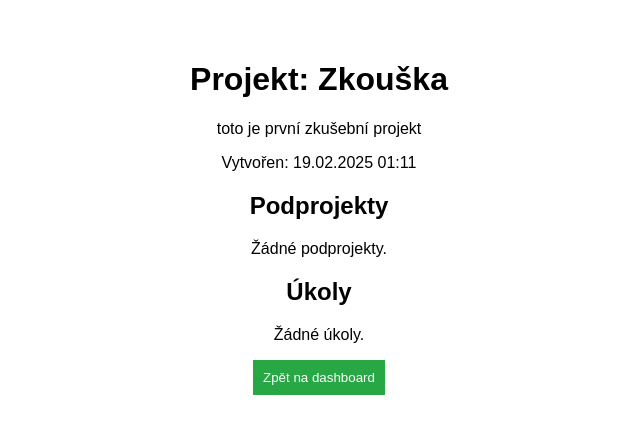
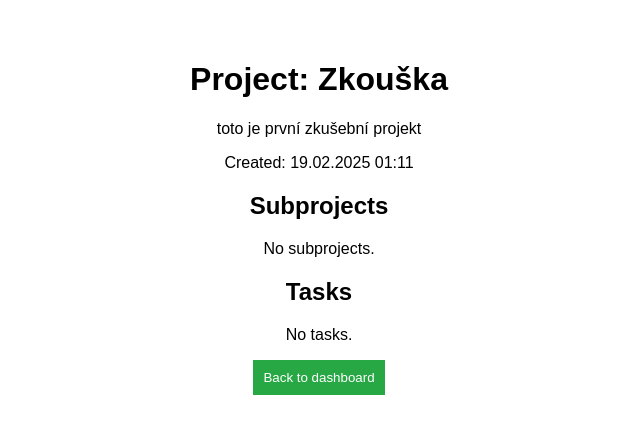
Before and after one commit to Thejezevec/Projekt, a Django app: page /project/1/ in a window 1280 px wide. Shown: the top 434 px of the page, without its empty margins (321-961 px from the left). Run offline with Django 5.2, Linux system fonts and the light colour scheme; a user stored in the database is signed in; data comes from the database, SQL or seed files in the repository; data that the repository does not hold is empty.

Commit message:
Details
Details

```diff
--- a/templates/myproject/project_detail.html
+++ b/templates/myproject/project_detail.html
@@ -1,14 +1,14 @@
 {% extends "base.html" %}
 
-{% block title %}Detail projektu{% endblock %}
+{% block title %}Project detail{% endblock %}
 
 {% block content %}
 <div class="container">
-    <h1>Projekt: {{ project.name }}</h1>
+    <h1>Project: {{ project.name }}</h1>
     <p>{{ project.description }}</p>
-    <p>Vytvořen: {{ project.created_at|date:"d.m.Y H:i" }}</p>
+    <p>Created: {{ project.created_at|date:"d.m.Y H:i" }}</p>
 
-    <h2>Podprojekty</h2>
+    <h2>Subprojects</h2>
     {% if subprojects %}
       <ul>
         {% for sub in subprojects %}
@@ -18,10 +18,10 @@
         {% endfor %}
       </ul>
     {% else %}
-      <p>Žádné podprojekty.</p>
+      <p>No subprojects.</p>
     {% endif %}
 
-    <h2>Úkoly</h2>
+    <h2>Tasks</h2>
     {% if tasks %}
       <ul>
         {% for task in tasks %}
@@ -29,9 +29,9 @@
         {% endfor %}
       </ul>
     {% else %}
-      <p>Žádné úkoly.</p>
+      <p>No tasks.</p>
     {% endif %}
 
-    <a href="{% url 'dashboard' %}"><button>Zpět na dashboard</button></a>
+    <a href="{% url 'dashboard' %}"><button>Back to dashboard</button></a>
 </div>
 {% endblock %}
```
Also changed, not shown: templates/myproject/dashboard.html (+6 -6 lines).
